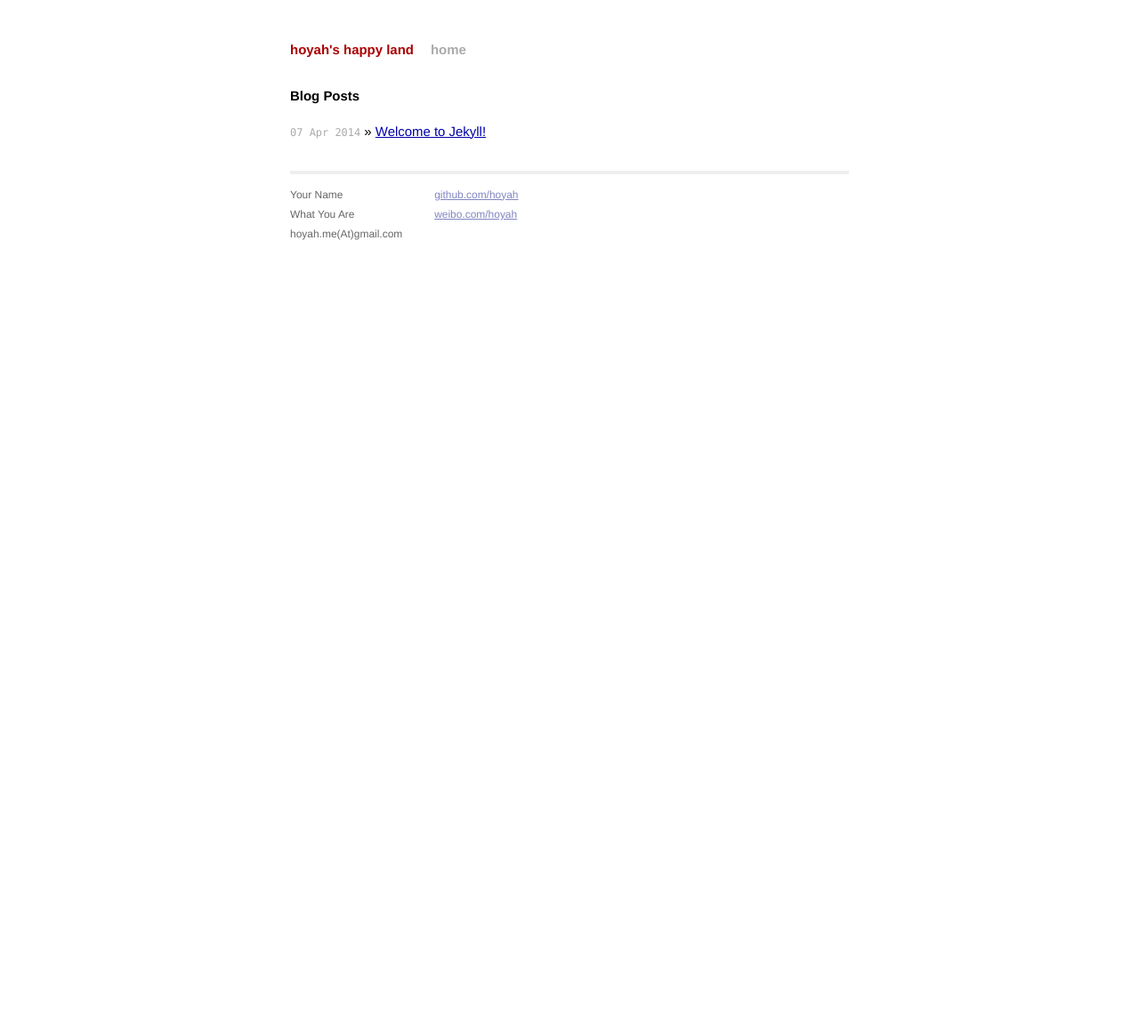
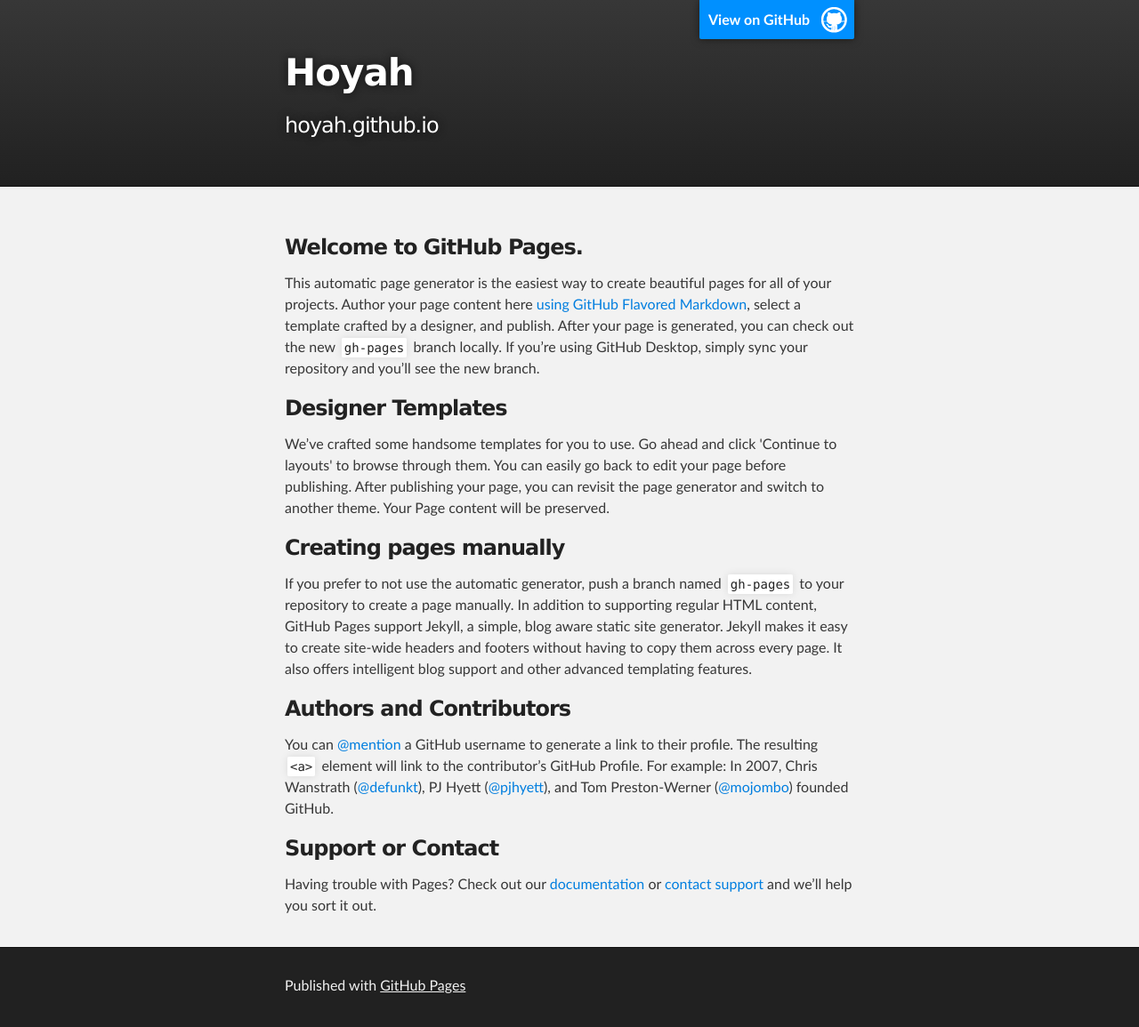
Before and after one commit to hoyah/hoyah.github.io, a Jekyll site: the page index.html, which Jekyll copies as it is, in a window 1280 px wide. Shown: the whole page at 89% size. Built offline with Jekyll 4.4.1, drawn with Linux system fonts in a browser that asks for light colours; Markdown is read by kramdown in place of the engine named in the settings; before the commit the page ends 945 px from its top, so only the background shows below that.

Commit message:
Replace master branch with page content via GitHub

```diff
--- a/index.html
+++ b/index.html
@@ -1,13 +1,67 @@
----
-layout: default
-title: hoyah's happy land
----
+<!DOCTYPE html>
+<html>
 
-<div id="home">
-  <h1>Blog Posts</h1>
-  <ul class="posts">
-    {% for post in site.posts %}
-      <li><span>{{ post.date | date_to_string }}</span> &raquo; <a href="{{ post.url }}">{{ post.title }}</a></li>
-    {% endfor %}
-  </ul>
-</div>
+  <head>
+    <meta charset='utf-8'>
+    <meta http-equiv="X-UA-Compatible" content="chrome=1">
+    <meta name="description" content="Hoyah : hoyah.github.io">
+
+    <link rel="stylesheet" type="text/css" media="screen" href="stylesheets/stylesheet.css">
+
+    <title>Hoyah</title>
+  </head>
+
+  <body>
+
+    <!-- HEADER -->
+    <div id="header_wrap" class="outer">
+        <header class="inner">
+          <a id="forkme_banner" href="https://github.com/hoyah">View on GitHub</a>
+
+          <h1 id="project_title">Hoyah</h1>
+          <h2 id="project_tagline">hoyah.github.io</h2>
+
+        </header>
+    </div>
+
+    <!-- MAIN CONTENT -->
+    <div id="main_content_wrap" class="outer">
+      <section id="main_content" class="inner">
+        <h3>
+<a id="welcome-to-github-pages" class="anchor" href="#welcome-to-github-pages" aria-hidden="true"><span class="octicon octicon-link"></span></a>Welcome to GitHub Pages.</h3>
+
+<p>This automatic page generator is the easiest way to create beautiful pages for all of your projects. Author your page content here <a href="https://guides.github.com/features/mastering-markdown/">using GitHub Flavored Markdown</a>, select a template crafted by a designer, and publish. After your page is generated, you can check out the new <code>gh-pages</code> branch locally. If you’re using GitHub Desktop, simply sync your repository and you’ll see the new branch.</p>
+
+<h3>
+<a id="designer-templates" class="anchor" href="#designer-templates" aria-hidden="true"><span class="octicon octicon-link"></span></a>Designer Templates</h3>
+
+<p>We’ve crafted some handsome templates for you to use. Go ahead and click 'Continue to layouts' to browse through them. You can easily go back to edit your page before publishing. After publishing your page, you can revisit the page generator and switch to another theme. Your Page content will be preserved.</p>
+
+<h3>
+<a id="creating-pages-manually" class="anchor" href="#creating-pages-manually" aria-hidden="true"><span class="octicon octicon-link"></span></a>Creating pages manually</h3>
+
+<p>If you prefer to not use the automatic generator, push a branch named <code>gh-pages</code> to your repository to create a page manually. In addition to supporting regular HTML content, GitHub Pages support Jekyll, a simple, blog aware static site generator. Jekyll makes it easy to create site-wide headers and footers without having to copy them across every page. It also offers intelligent blog support and other advanced templating features.</p>
+
+<h3>
+<a id="authors-and-contributors" class="anchor" href="#authors-and-contributors" aria-hidden="true"><span class="octicon octicon-link"></span></a>Authors and Contributors</h3>
+
+<p>You can <a href="https://github.com/blog/821" class="user-mention">@mention</a> a GitHub username to generate a link to their profile. The resulting <code>&lt;a&gt;</code> element will link to the contributor’s GitHub Profile. For example: In 2007, Chris Wanstrath (<a href="https://github.com/defunkt" class="user-mention">@defunkt</a>), PJ Hyett (<a href="https://github.com/pjhyett" class="user-mention">@pjhyett</a>), and Tom Preston-Werner (<a href="https://github.com/mojombo" class="user-mention">@mojombo</a>) founded GitHub.</p>
+
+<h3>
+<a id="support-or-contact" class="anchor" href="#support-or-contact" aria-hidden="true"><span class="octicon octicon-link"></span></a>Support or Contact</h3>
+
+<p>Having trouble with Pages? Check out our <a href="https://help.github.com/pages">documentation</a> or <a href="https://github.com/contact">contact support</a> and we’ll help you sort it out.</p>
+      </section>
+    </div>
+
+    <!-- FOOTER  -->
+    <div id="footer_wrap" class="outer">
+      <footer class="inner">
+        <p>Published with <a href="https://pages.github.com">GitHub Pages</a></p>
+      </footer>
+    </div>
+
+
+
+  </body>
+</html>
--- /dev/null
+++ b/javascripts/main.js
@@ -0,0 +1 @@
+console.log('This would be the main JS file.');
--- /dev/null
+++ b/stylesheets/github-light.css
@@ -0,0 +1,115 @@
+/*
+   Copyright 2014 GitHub Inc.
+
+   Licensed under the Apache License, Version 2.0 (the "License");
+   you may not use this file except in compliance with the License.
+   You may obtain a copy of the License at
+
+       http://www.apache.org/licenses/LICENSE-2.0
+
+   Unless required by applicable law or agreed to in writing, software
+   distributed under the License is distributed on an "AS IS" BASIS,
+   WITHOUT WARRANTIES OR CONDITIONS OF ANY KIND, either express or implied.
+   See the License for the specific language governing permissions and
+   limitations under the License.
+
+*/
+
+.pl-c /* comment */ {
+  color: #969896;
+}
+
+.pl-c1      /* constant, markup.raw, meta.diff.header, meta.module-reference, meta.property-name, support, support.constant, support.variable, variable.other.constant */,
+.pl-s .pl-v /* string variable */ {
+  color: #0086b3;
+}
+
+.pl-e  /* entity */,
+.pl-en /* entity.name */ {
+  color: #795da3;
+}
+
+.pl-s .pl-s1 /* string source */,
+.pl-smi      /* storage.modifier.import, storage.modifier.package, storage.type.java, variable.other, variable.parameter.function */ {
+  color: #333;
+}
+
+.pl-ent /* entity.name.tag */ {
+  color: #63a35c;
+}
+
+.pl-k /* keyword, storage, storage.type */ {
+  color: #a71d5d;
+}
+
+.pl-pds              /* punctuation.definition.string, string.regexp.character-class */,
+.pl-s                /* string */,
+.pl-s .pl-pse .pl-s1 /* string punctuation.section.embedded source */,
+.pl-sr               /* string.regexp */,
+.pl-sr .pl-cce       /* string.regexp constant.character.escape */,
+.pl-sr .pl-sra       /* string.regexp string.regexp.arbitrary-repitition */,
+.pl-sr .pl-sre       /* string.regexp source.ruby.embedded */ {
+  color: #183691;
+}
+
+.pl-v /* variable */ {
+  color: #ed6a43;
+}
+
+.pl-id /* invalid.deprecated */ {
+  color: #b52a1d;
+}
+
+.pl-ii /* invalid.illegal */ {
+  background-color: #b52a1d;
+  color: #f8f8f8;
+}
+
+.pl-sr .pl-cce /* string.regexp constant.character.escape */ {
+  color: #63a35c;
+  font-weight: bold;
+}
+
+.pl-ml /* markup.list */ {
+  color: #693a17;
+}
+
+.pl-mh        /* markup.heading */,
+.pl-mh .pl-en /* markup.heading entity.name */,
+.pl-ms        /* meta.separator */ {
+  color: #1d3e81;
+  font-weight: bold;
+}
+
+.pl-mq /* markup.quote */ {
+  color: #008080;
+}
+
+.pl-mi /* markup.italic */ {
+  color: #333;
+  font-style: italic;
+}
+
+.pl-mb /* markup.bold */ {
+  color: #333;
+  font-weight: bold;
+}
+
+.pl-md /* markup.deleted, meta.diff.header.from-file */ {
+  background-color: #ffecec;
+  color: #bd2c00;
+}
+
+.pl-mi1 /* markup.inserted, meta.diff.header.to-file */ {
+  background-color: #eaffea;
+  color: #55a532;
+}
+
+.pl-mdr /* meta.diff.range */ {
+  color: #795da3;
+  font-weight: bold;
+}
+
+.pl-mo /* meta.output */ {
+  color: #1d3e81;
+}
--- /dev/null
+++ b/stylesheets/stylesheet.css
@@ -0,0 +1,425 @@
+/*******************************************************************************
+Slate Theme for GitHub Pages
+by Jason Costello, @jsncostello
+*******************************************************************************/
+
+@import url(github-light.css);
+
+/*******************************************************************************
+MeyerWeb Reset
+*******************************************************************************/
+
+html, body, div, span, applet, object, iframe,
+h1, h2, h3, h4, h5, h6, p, blockquote, pre,
+a, abbr, acronym, address, big, cite, code,
+del, dfn, em, img, ins, kbd, q, s, samp,
+small, strike, strong, sub, sup, tt, var,
+b, u, i, center,
+dl, dt, dd, ol, ul, li,
+fieldset, form, label, legend,
+table, caption, tbody, tfoot, thead, tr, th, td,
+article, aside, canvas, details, embed,
+figure, figcaption, footer, header, hgroup,
+menu, nav, output, ruby, section, summary,
+time, mark, audio, video {
+  margin: 0;
+  padding: 0;
+  border: 0;
+  font: inherit;
+  vertical-align: baseline;
+}
+
+/* HTML5 display-role reset for older browsers */
+article, aside, details, figcaption, figure,
+footer, header, hgroup, menu, nav, section {
+  display: block;
+}
+
+ol, ul {
+  list-style: none;
+}
+
+table {
+  border-collapse: collapse;
+  border-spacing: 0;
+}
+
+/*******************************************************************************
+Theme Styles
+*******************************************************************************/
+
+body {
+  box-sizing: border-box;
+  color:#373737;
+  background: #212121;
+  font-size: 16px;
+  font-family: 'Myriad Pro', Calibri, Helvetica, Arial, sans-serif;
+  line-height: 1.5;
+  -webkit-font-smoothing: antialiased;
+}
+
+h1, h2, h3, h4, h5, h6 {
+  margin: 10px 0;
+  font-weight: 700;
+  color:#222222;
+  font-family: 'Lucida Grande', 'Calibri', Helvetica, Arial, sans-serif;
+  letter-spacing: -1px;
+}
+
+h1 {
+  font-size: 36px;
+  font-weight: 700;
+}
+
+h2 {
+  padding-bottom: 10px;
+  font-size: 32px;
+  background: url('../images/bg_hr.png') repeat-x bottom;
+}
+
+h3 {
+  font-size: 24px;
+}
+
+h4 {
+  font-size: 21px;
+}
+
+h5 {
+  font-size: 18px;
+}
+
+h6 {
+  font-size: 16px;
+}
+
+p {
+  margin: 10px 0 15px 0;
+}
+
+footer p {
+  color: #f2f2f2;
+}
+
+a {
+  text-decoration: none;
+  color: #007edf;
+  text-shadow: none;
+
+  transition: color 0.5s ease;
+  transition: text-shadow 0.5s ease;
+  -webkit-transition: color 0.5s ease;
+  -webkit-transition: text-shadow 0.5s ease;
+  -moz-transition: color 0.5s ease;
+  -moz-transition: text-shadow 0.5s ease;
+  -o-transition: color 0.5s ease;
+  -o-transition: text-shadow 0.5s ease;
+  -ms-transition: color 0.5s ease;
+  -ms-transition: text-shadow 0.5s ease;
+}
+
+a:hover, a:focus {text-decoration: underline;}
+
+footer a {
+  color: #F2F2F2;
+  text-decoration: underline;
+}
+
+em {
+  font-style: italic;
+}
+
+strong {
+  font-weight: bold;
+}
+
+img {
+  position: relative;
+  margin: 0 auto;
+  max-width: 739px;
+  padding: 5px;
+  margin: 10px 0 10px 0;
+  border: 1px solid #ebebeb;
+
+  box-shadow: 0 0 5px #ebebeb;
+  -webkit-box-shadow: 0 0 5px #ebebeb;
+  -moz-box-shadow: 0 0 5px #ebebeb;
+  -o-box-shadow: 0 0 5px #ebebeb;
+  -ms-box-shadow: 0 0 5px #ebebeb;
+}
+
+p img {
+  display: inline;
+  margin: 0;
+  padding: 0;
+  vertical-align: middle;
+  text-align: center;
+  border: none;
+}
+
+pre, code {
+  width: 100%;
+  color: #222;
+  background-color: #fff;
+
+  font-family: Monaco, "Bitstream Vera Sans Mono", "Lucida Console", Terminal, monospace;
+  font-size: 14px;
+
+  border-radius: 2px;
+  -moz-border-radius: 2px;
+  -webkit-border-radius: 2px;
+}
+
+pre {
+  width: 100%;
+  padding: 10px;
+  box-shadow: 0 0 10px rgba(0,0,0,.1);
+  overflow: auto;
+}
+
+code {
+  padding: 3px;
+  margin: 0 3px;
+  box-shadow: 0 0 10px rgba(0,0,0,.1);
+}
+
+pre code {
+  display: block;
+  box-shadow: none;
+}
+
+blockquote {
+  color: #666;
+  margin-bottom: 20px;
+  padding: 0 0 0 20px;
+  border-left: 3px solid #bbb;
+}
+
+
+ul, ol, dl {
+  margin-bottom: 15px
+}
+
+ul {
+  list-style-position: inside;
+  list-style: disc;
+  padding-left: 20px;
+}
+
+ol {
+  list-style-position: inside;
+  list-style: decimal;
+  padding-left: 20px;
+}
+
+dl dt {
+  font-weight: bold;
+}
+
+dl dd {
+  padding-left: 20px;
+  font-style: italic;
+}
+
+dl p {
+  padding-left: 20px;
+  font-style: italic;
+}
+
+hr {
+  height: 1px;
+  margin-bottom: 5px;
+  border: none;
+  background: url('../images/bg_hr.png') repeat-x center;
+}
+
+table {
+  border: 1px solid #373737;
+  margin-bottom: 20px;
+  text-align: left;
+ }
+
+th {
+  font-family: 'Lucida Grande', 'Helvetica Neue', Helvetica, Arial, sans-serif;
+  padding: 10px;
+  background: #373737;
+  color: #fff;
+ }
+
+td {
+  padding: 10px;
+  border: 1px solid #373737;
+ }
+
+form {
+  background: #f2f2f2;
+  padding: 20px;
+}
+
+/*******************************************************************************
+Full-Width Styles
+*******************************************************************************/
+
+.outer {
+  width: 100%;
+}
+
+.inner {
+  position: relative;
+  max-width: 640px;
+  padding: 20px 10px;
+  margin: 0 auto;
+}
+
+#forkme_banner {
+  display: block;
+  position: absolute;
+  top:0;
+  right: 10px;
+  z-index: 10;
+  padding: 10px 50px 10px 10px;
+  color: #fff;
+  background: url('../images/blacktocat.png') #0090ff no-repeat 95% 50%;
+  font-weight: 700;
+  box-shadow: 0 0 10px rgba(0,0,0,.5);
+  border-bottom-left-radius: 2px;
+  border-bottom-right-radius: 2px;
+}
+
+#header_wrap {
+  background: #212121;
+  background: -moz-linear-gradient(top, #373737, #212121);
+  background: -webkit-linear-gradient(top, #373737, #212121);
+  background: -ms-linear-gradient(top, #373737, #212121);
+  background: -o-linear-gradient(top, #373737, #212121);
+  background: linear-gradient(top, #373737, #212121);
+}
+
+#header_wrap .inner {
+  padding: 50px 10px 30px 10px;
+}
+
+#project_title {
+  margin: 0;
+  color: #fff;
+  font-size: 42px;
+  font-weight: 700;
+  text-shadow: #111 0px 0px 10px;
+}
+
+#project_tagline {
+  color: #fff;
+  font-size: 24px;
+  font-weight: 300;
+  background: none;
+  text-shadow: #111 0px 0px 10px;
+}
+
+#downloads {
+  position: absolute;
+  width: 210px;
+  z-index: 10;
+  bottom: -40px;
+  right: 0;
+  height: 70px;
+  background: url('../images/icon_download.png') no-repeat 0% 90%;
+}
+
+.zip_download_link {
+  display: block;
+  float: right;
+  width: 90px;
+  height:70px;
+  text-indent: -5000px;
+  overflow: hidden;
+  background: url(../images/sprite_download.png) no-repeat bottom left;
+}
+
+.tar_download_link {
+  display: block;
+  float: right;
+  width: 90px;
+  height:70px;
+  text-indent: -5000px;
+  overflow: hidden;
+  background: url(../images/sprite_download.png) no-repeat bottom right;
+  margin-left: 10px;
+}
+
+.zip_download_link:hover {
+  background: url(../images/sprite_download.png) no-repeat top left;
+}
+
+.tar_download_link:hover {
+  background: url(../images/sprite_download.png) no-repeat top right;
+}
+
+#main_content_wrap {
+  background: #f2f2f2;
+  border-top: 1px solid #111;
+  border-bottom: 1px solid #111;
+}
+
+#main_content {
+  padding-top: 40px;
+}
+
+#footer_wrap {
+  background: #212121;
+}
+
+
+
+/*******************************************************************************
+Small Device Styles
+*******************************************************************************/
+
+@media screen and (max-width: 480px) {
+  body {
+    font-size:14px;
+  }
+
+  #downloads {
+    display: none;
+  }
+
+  .inner {
+    min-width: 320px;
+    max-width: 480px;
+  }
+
+  #project_title {
+  font-size: 32px;
+  }
+
+  h1 {
+    font-size: 28px;
+  }
+
+  h2 {
+    font-size: 24px;
+  }
+
+  h3 {
+    font-size: 21px;
+  }
+
+  h4 {
+    font-size: 18px;
+  }
+
+  h5 {
+    font-size: 14px;
+  }
+
+  h6 {
+    font-size: 12px;
+  }
+
+  code, pre {
+    min-width: 320px;
+    max-width: 480px;
+    font-size: 11px;
+  }
+
+}
```
Also changed, not shown: params.json (added, +1 -0 lines), images/bg_hr.png (added), images/blacktocat.png (added), images/icon_download.png (added), images/sprite_download.png (added).
